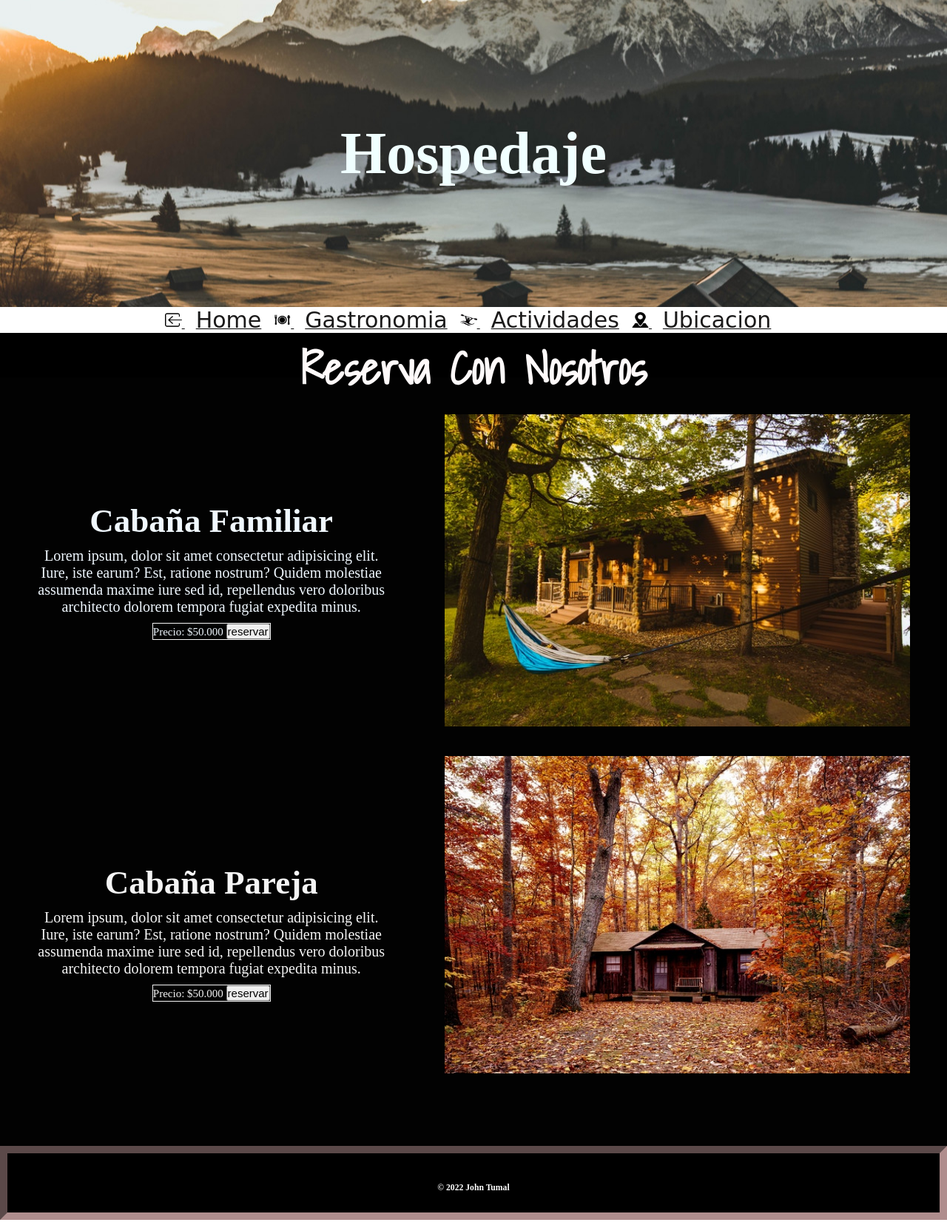
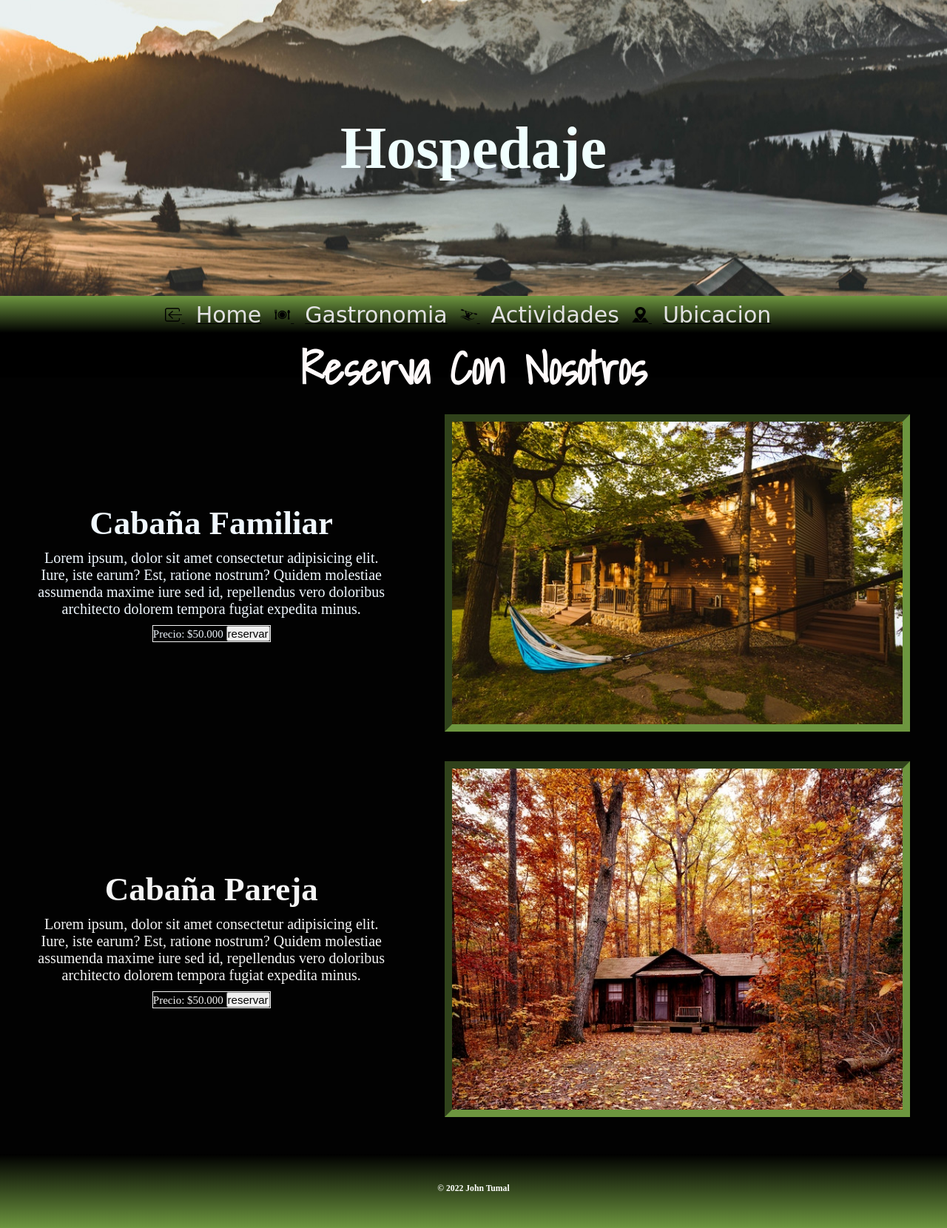
Before and after one commit to JohnCarlosTumal/caba-asRio, a plain HTML site: page pages/hospedaje.html in a window 1280 px wide. Shown: the whole page at 74% size. Drawn offline with Linux system fonts and the light colour scheme; a web font is replaced by a local one.

Commit message:
cambios animaciones

```diff
--- a/css/style.css
+++ b/css/style.css
@@ -35,6 +35,9 @@
 
 }
 
+
+
+
 .divDos {
     width: 100vw;
     height: 100vh;
@@ -42,16 +45,26 @@
     font-size: 13px;
     color: aliceblue;
     font-family: 'Shadows Into Light', cursive;
-    text-decoration-line: underline;
+
+
 }
+
+.divDos h2{
+    transform: rotate(360deg);
+    transition: 1.5s;
+    font-size: 30px;
+}
+
+
 
 .menu ul {
     width: 100%;
-    height: 35px;
+    height: 50px;
     display: flex;
     justify-content: center;
     align-items: center;
-    background-color: white;
+    background-color: rgb(238, 236, 236);
+    background-image: linear-gradient(rgb(109, 150, 63), rgb(0, 0, 0));
     opacity: 1;
     padding: 10px;
 
@@ -63,10 +76,11 @@
 .icono {
     width: 15px;
     height: 15px;
+
 }
 
 nav ul li a {
-    color: rgb(27, 26, 26);
+    color: rgb(226, 226, 226);
     margin: 15px;
     text-decoration: none;
     font-family: 'Tapestry', cursive;
@@ -85,7 +99,13 @@ nav ul li {
 }
 
 .menu ul li a:hover {
-    color: rgb(185, 139, 139);
+    color: rgb(248, 248, 248);
+    font-size: 14px;
+
+}
+
+nav ul li:hover{
+    text-decoration:none;
 }
 
 
@@ -213,12 +233,12 @@ nav ul li {
 /* diseño footer*/
 
 .piePagina {
-    background-color: black;
+    background-image: linear-gradient(black, rgb(109, 150, 63));
     color: white;
     font-size: 10PX;
     text-align: center;
     height: 100px;
-    border: 10px inset rgb(175, 141, 141);
+
 
 
 }
@@ -250,6 +270,12 @@ nav ul li {
         font-size: 21px;
     }
 
+    .menu ul li a:hover {
+        color: rgb(248, 248, 248);
+        font-size: 25px;
+
+    }
+
 }
 
 
@@ -270,6 +296,12 @@ nav ul li {
 
     .informacion p {
         font-size: 23px;
+    }
+
+    .menu ul li a:hover {
+        color: rgb(248, 248, 248);
+        font-size: 32px;
+
     }
 
 }
@@ -295,6 +327,12 @@ nav ul li {
     display: flex;
     justify-content: center;
     align-items: center;
+
+}
+
+.hospedaje h1{
+    transform:scaleZ(2);
+    transition: 3s;
 
 }
 
@@ -348,8 +386,9 @@ nav ul li {
 }
 
 .imgUno {
-    background-color: aqua;
+
     grid-area: imgUno;
+    border: 10px inset rgb(109, 150, 63);
 }
 
 .imgUno img {
@@ -380,11 +419,13 @@ nav ul li {
 .imgDos {
 
     grid-area: imgDos;
+    border: 10px inset rgb(109, 150, 63);
+
 }
 
 .imgDos img {
     width: 100%;
-    height: 90%;
+    height: 100%;
 }
 
 
@@ -506,6 +547,11 @@ nav ul li {
     display: flex;
     justify-content: center;
     align-items: center;
+}
+
+.divGastro h1{
+    transform: matrix3d(1.8);
+    transition: 3s;
 }
 
 .centralCuatro{
```
Also changed, not shown: index.html (+0 -2 lines).
